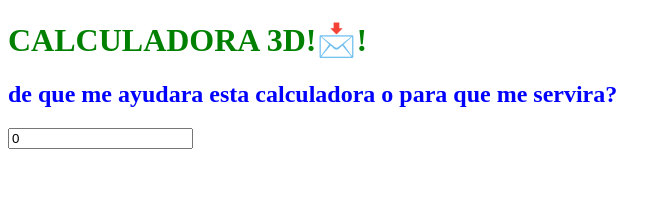
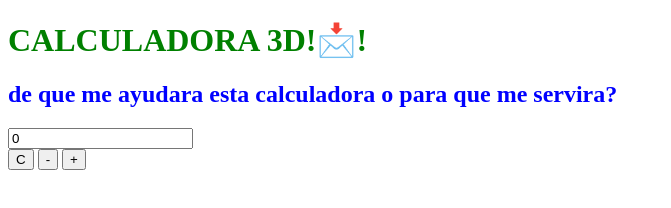
Before and after one commit to wongsanchezbryanalexander2-ctrl/alejandrohtml, a plain HTML site: page index.html in a window 1280 px wide. Shown: the whole page, without its empty margins (0-671 px from the left). Drawn offline with Linux system fonts and the light colour scheme.

Commit message:
Update index.html

```diff
--- a/index.html
+++ b/index.html
@@ -9,3 +9,6 @@
   <H2 style= "color : blue">de que me ayudara esta calculadora o para que me servira?</H2>
   <div class="calculadora"> <input type="text" class="pantalla" value="0" readonly />
     <div class="botones">
+<button type="button" class="btn-accion">C</button>
+<button type="button" class="btn-operador">-</button>
+<button type="button" class="btn-operador">+</button>
```
